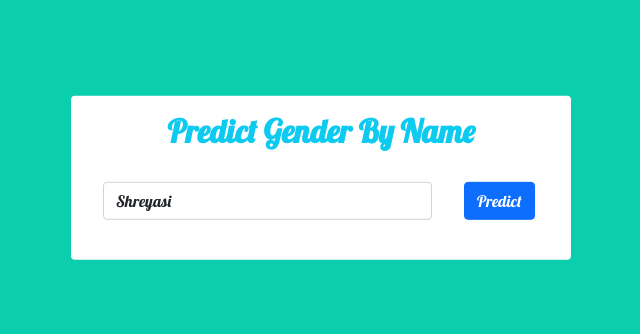
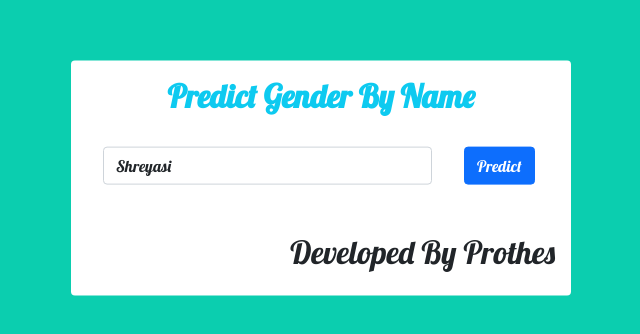
Before and after one commit to Prothes-asp/predict_gender_by_name, a plain HTML site: page index.html in a window 1280 px wide. Shown: the part 222-556 px from the top of the page, without its empty margins (319-959 px from the left). Drawn offline with nearby package versions, Linux system fonts and the light colour scheme; no server answers; a web font is replaced by a local one.

Commit message:
index.html

```diff
--- a/index.html
+++ b/index.html
@@ -40,6 +40,7 @@
                       <div id="wrapper"></div>
                       <div id="error"></div>
                     </div>
+                    <h2 class="text-end mt-4">Developed By Prothes</h2>
                 </div>
             </div>
         </div>
```
